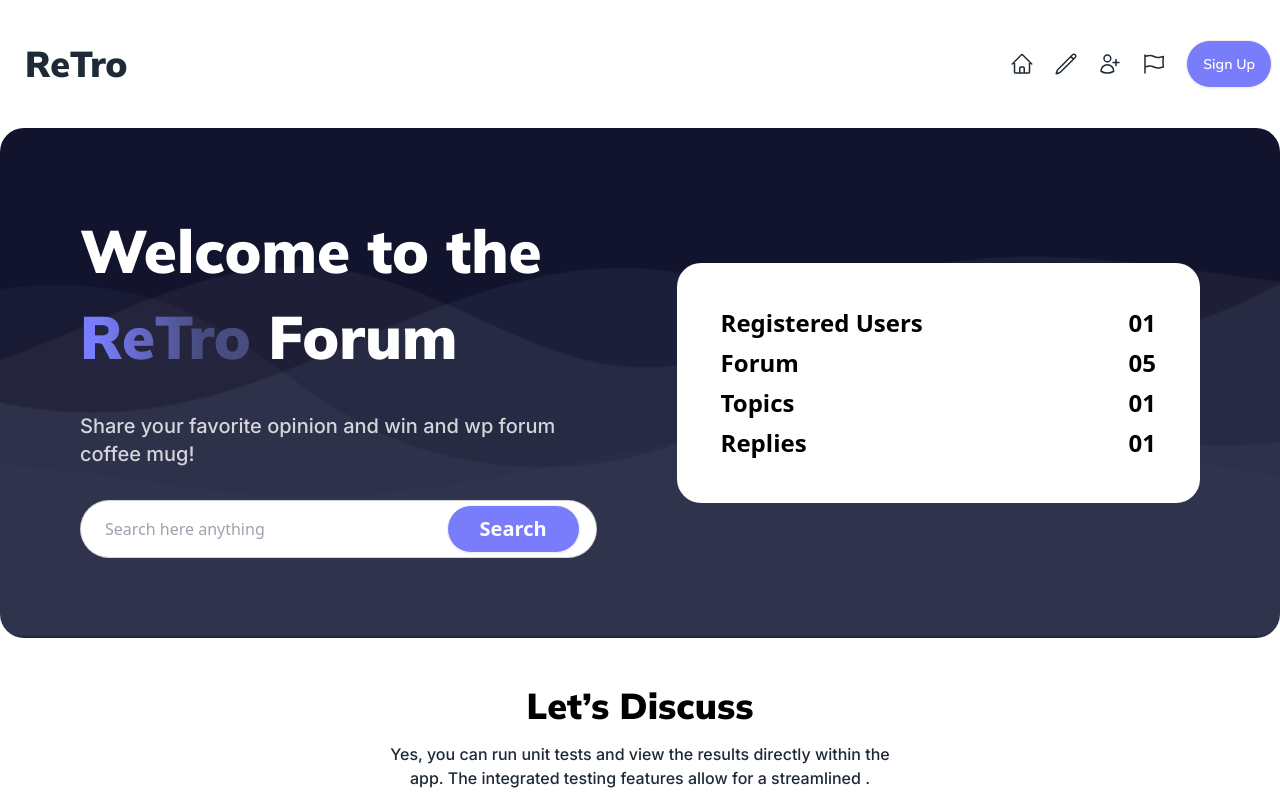
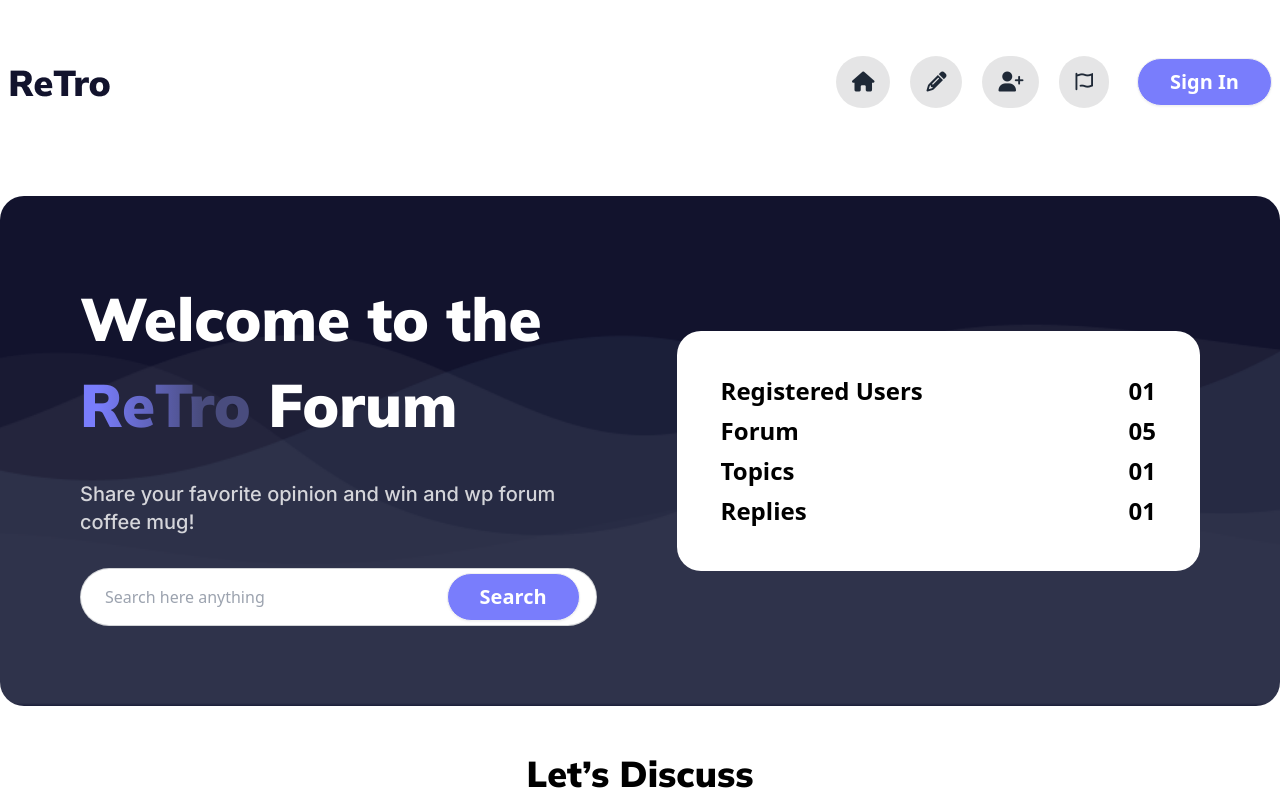
Before and after one commit to isaiful508/retro-forum-assignmnet6, a plain HTML site: page index.html in a window 1280 px wide. Shown: the top 800 px of the page. Drawn offline with nearby package versions, Linux system fonts and the light colour scheme.

Commit message:
design completed with responsive

```diff
--- a/index.html
+++ b/index.html
@@ -17,7 +17,7 @@
      referrerpolicy="no-referrer"
    />
 
-    <!-- tailwind link -->
+    <!--daisy and tailwind link -->
 
 <link href="https://cdn.jsdelivr.net/npm/daisyui@4.7.2/dist/full.min.css" rel="stylesheet" type="text/css" />
 <script src="https://cdn.tailwindcss.com"></script>
@@ -26,46 +26,91 @@
 <body >
     <header>
         <!-- nav-bar start -->
-        <nav class="container mx-auto mt-8">
+        <nav class="container mx-auto  py-5 lg:py-10">
             <div class="navbar bg-base-100">
               <div class="navbar-start">
                 <div class="dropdown">
                   <div tabindex="0" role="button" class="btn btn-ghost lg:hidden">
-                            <svg xmlns="http://www.w3.org/2000/svg" class="h-5 w-5" fill="none" viewBox="0 0 24 24"
-                                stroke="currentColor">
-                                <path stroke-linecap="round" stroke-linejoin="round" stroke-width="2"
-                                    d="M4 6h16M4 12h8m-8 6h16" />
+                    <svg
+                      xmlns="http://www.w3.org/2000/svg"
+                      class="h-5 w-5"
+                      fill="none"
+                      viewBox="0 0 24 24"
+                      stroke="currentColor"
+                    >
+                      <path
+                        stroke-linecap="round"
+                        stroke-linejoin="round"
+                        stroke-width="2"
+                        d="M4 6h16M4 12h8m-8 6h16"
+                      />
                     </svg>
                   </div>
-
+                  <ul
+                    tabindex="0"
+                    class="menu menu-sm dropdown-content mt-3 z-[1] p-2 shadow bg-base-100 rounded-box"
+                  >
+                    <li>
+                      <a><i class="fa-solid fa-house text-xl"></i></a>
+                    </li>
+                    <li>
+                      <a><i class="fa-solid fa-pencil text-xl"></i></a>
+                    </li>
+                    <li>
+                      <a><i class="fa-solid fa-user-plus text-xl"></i></a>
+                    </li>
+                    <li>
+                      <a><i class="fa-regular fa-font-awesome text-xl"></i></a>
+                    </li>
+                  </ul>
                 </div>
-                    <a class="btn font-black  btn-ghost lg:text-4xl mulish-extraBold">ReTro</a>
+                <a class=""><img src="images/logo.png" alt="" /></a>
               </div>
-                <div class="navbar-center hidden lg:flex">
-                    <p></p>
+              <div class="navbar-end">
+                <div class="hidden lg:flex">
+                  <ul class="menu menu-horizontal px-1 gap-5">
+                    <li>
+                      <div
+                        class="tooltip bg-[#0307121A] w-full rounded-full py-3"
+                        data-tip="Home"
+                      >
+                        <a class=""><i class="fa-solid fa-house text-xl"></i></a>
                       </div>
-                <div class="navbar-end space-x-5">
-                    <!-- home svg -->
-                    <svg xmlns="http://www.w3.org/2000/svg" fill="none" viewBox="0 0 24 24" stroke-width="1.5" stroke="currentColor" class="w-6 h-6">
-                        <path stroke-linecap="round" stroke-linejoin="round" d="m2.25 12 8.954-8.955c.44-.439 1.152-.439 1.591 0L21.75 12M4.5 9.75v10.125c0 .621.504 1.125 1.125 1.125H9.75v-4.875c0-.621.504-1.125 1.125-1.125h2.25c.621 0 1.125.504 1.125 1.125V21h4.125c.621 0 1.125-.504 1.125-1.125V9.75M8.25 21h8.25" />
-                      </svg>
-                      <!-- pen svg -->
-                      <svg xmlns="http://www.w3.org/2000/svg" fill="none" viewBox="0 0 24 24" stroke-width="1.5" stroke="currentColor" class="w-6 h-6">
-                        <path stroke-linecap="round" stroke-linejoin="round" d="m16.862 4.487 1.687-1.688a1.875 1.875 0 1 1 2.652 2.652L6.832 19.82a4.5 4.5 0 0 1-1.897 1.13l-2.685.8.8-2.685a4.5 4.5 0 0 1 1.13-1.897L16.863 4.487Zm0 0L19.5 7.125" />
-                      </svg>
-                      <!-- + svg -->
-                      <svg xmlns="http://www.w3.org/2000/svg" fill="none" viewBox="0 0 24 24" stroke-width="1.5" stroke="currentColor" class="w-6 h-6">
-                        <path stroke-linecap="round" stroke-linejoin="round" d="M18 7.5v3m0 0v3m0-3h3m-3 0h-3m-2.25-4.125a3.375 3.375 0 1 1-6.75 0 3.375 3.375 0 0 1 6.75 0ZM3 19.235v-.11a6.375 6.375 0 0 1 12.75 0v.109A12.318 12.318 0 0 1 9.374 21c-2.331 0-4.512-.645-6.374-1.766Z" />
-                      </svg>
-                      <!-- flag svg -->
-                      <svg xmlns="http://www.w3.org/2000/svg" fill="none" viewBox="0 0 24 24" stroke-width="1.5" stroke="currentColor" class="w-6 h-6">
-                        <path stroke-linecap="round" stroke-linejoin="round" d="M3 3v1.5M3 21v-6m0 0 2.77-.693a9 9 0 0 1 6.208.682l.108.054a9 9 0 0 0 6.086.71l3.114-.732a48.524 48.524 0 0 1-.005-10.499l-3.11.732a9 9 0 0 1-6.085-.711l-.108-.054a9 9 0 0 0-6.208-.682L3 4.5M3 15V4.5" />
-                      </svg>
-
-
-
-                   <button class="btn mulish-Bold bg-[#797DFC] text-white rounded-3xl">Sign Up</button>
-
+                    </li>
+                    <li>
+                      <div
+                        class="tooltip bg-[#0307121A] w-full rounded-full py-3"
+                        data-tip="Comment"
+                      >
+                        <a class=""><i class="fa-solid fa-pencil text-xl"></i></a>
+                      </div>
+                    </li>
+                    <li>
+                      <div
+                        class="tooltip bg-[#0307121A] w-full rounded-full py-3"
+                        data-tip="Contact"
+                      >
+                        <a class=""
+                          ><i class="fa-solid fa-user-plus text-xl"></i
+                        ></a>
+                      </div>
+                    </li>
+                    <li>
+                      <div
+                        class="tooltip bg-[#0307121A] w-full rounded-full py-3"
+                        data-tip="Activity"
+                      >
+                        <a class=""
+                          ><i class="fa-regular fa-font-awesome text-xl"></i
+                        ></a>
+                      </div>
+                    </li>
+                  </ul>
+                </div>
+                <a
+                  class="btn  font-bold text-xl bg-[#797DFC] text-white rounded-full px-8 ml-6 hover:bg-white hover:text-[#797DFC]"
+                  >Sign In</a
+                >
               </div>
             </div>
           </nav>
```
Lines whose indentation alone changed are shown as unchanged.
